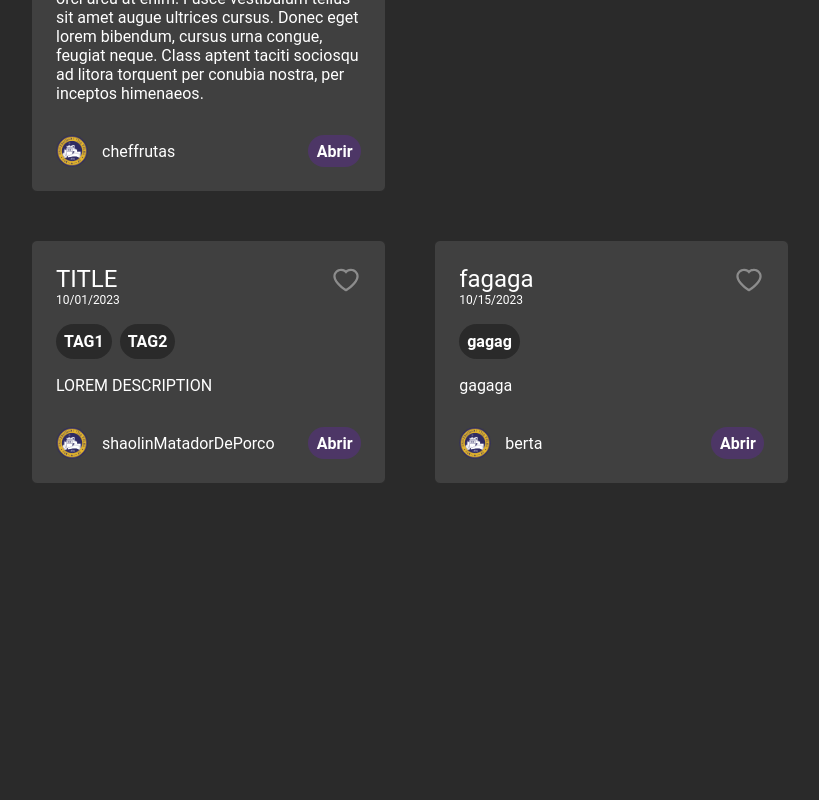
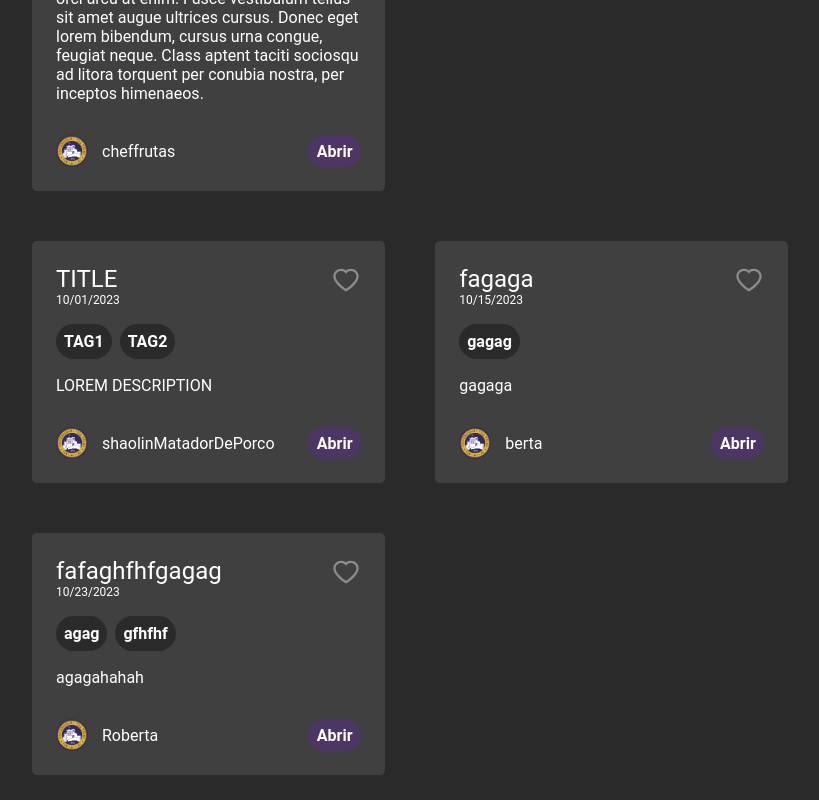
Before and after one commit to jojosuelobo/babel, a React (Vite) app: page / in a window 1280 px wide. Shown: the part 571-1371 px from the top of the page, without its empty margins (265-1084 px from the left). Before the commit the page ends 1079 px from the top, so only its background shows below. Built offline with nearby package versions, Linux system fonts and the light colour scheme; no server answers; data requests are answered from the project's data file; a web font is replaced by a local one.

Commit message:
trazendo infos do card original no editar

```diff
--- a/data/db.json
+++ b/data/db.json
@@ -108,6 +108,23 @@
           "descricao_item": "gagaga"
         }
       ]
+    },
+    {
+      "id": 415,
+      "titulo": "fafaghfhfgagag",
+      "data_postagem": "10/23/2023",
+      "tags_relacionadas": [
+        "agag",
+        "gfhfhf"
+      ],
+      "descricao": "agagahahah",
+      "nome_usuario": "Roberta",
+      "itens_lista": [
+        {
+          "nome_item": "gagaaba",
+          "descricao_item": "gagaghahab\nahahaha\nhahah"
+        }
+      ]
     }
   ]
 }
--- a/src/pages/EditPost/index.jsx
+++ b/src/pages/EditPost/index.jsx
@@ -1,5 +1,10 @@
 /* eslint-disable no-unused-vars */
 import styles from './Edit.module.sass'
+
+import { toast } from 'react-toastify';
+import 'react-toastify/dist/ReactToastify.css';
+
+import profile from '../../../public/logoUVV.png'
 
 // lib
 import moment from 'moment/moment'
@@ -18,20 +23,20 @@ import { useFetch } from '../../hooks/useFetch'
 
 // Components
 import Header from '../../components/header'
+import Aside from '../../components/asideCustom'
 
 // Firebase
 import { getAuth } from "firebase/auth";
-import { showSuccessToast, showErrorToast } from '../../components/toast';
 
 
 export default function Edit() {
+
     const url = 'http://localhost:3000/posts'
     const { httpConfig, loading } = useFetch(url)
 
     const { id } = useParams()
 
-    const [post, setPost] = useState([])
-    const [tag, setTags] = useState([])
+    const [post, setPost] = useState({})
     const [lista, setLista] = useState([])
 
     const navigate = useNavigate()
@@ -55,15 +60,22 @@ export default function Edit() {
     // Data e dia
     const dataPostagem = moment().format('L')
 
-    useEffect(() => {
-        getPosts()
-    }, [])
+
 
     const [titulo, setTitulo] = useState('')
     const [descricao, setDescricao] = useState('')
-    // const [lista, setLista] = useState([])
+    const [tags, setTags] = useState([]);
 
-    //setTag(post.tags_relacionadas)
+    useEffect(() => {
+        getPosts()
+    }, []);
+
+    useEffect(() => {
+        setTitulo(post.titulo);
+        setDescricao(post.descricao);
+        setTags(post.tags_relacionadas);
+    }, [post]);
+
 
     const handleSubmit = async () => {
 
@@ -73,20 +85,10 @@ export default function Edit() {
             id: novoId + 1,
             titulo,
             data_postagem: dataPostagem,
-            tags_relacionadas: tag,
+            tags_relacionadas: tags,
             descricao,
             nome_usuario: displayName,
             itens_lista: lista
-            // itens_lista: [
-            //     {
-            //         nome_item: "One Piece",
-            //         descricao_item: "Anime de pirata que estica"
-            //     },
-            //     {
-            //         nome_item: "Naruto",
-            //         descricao_item: "Alguma coisa sobre ninjas"
-            //     },
-            // ]
         }
 
         console.log(post)
@@ -95,11 +97,10 @@ export default function Edit() {
             await httpConfig(id, "DELETE");
             await httpConfig(post, "POST")
             navigate('/');
-            showSuccessToast('Lista editada com sucesso!')
         } catch (error) {
             console.log(error)
-            showErrorToast('Falha ao editar a lista. Por favor, tente novamente.')
         }
+
         //httpConfig(post, "PUT")
     }
 
@@ -114,33 +115,29 @@ export default function Edit() {
                         </div>
                         <div className={styles.upperForm}>
                             <h2>Título</h2>
-                            <input onChange={(e) => setTitulo(e.target.value)} className={styles.title} />
+                            <input onChange={(e) => setTitulo(e.target.value)}
+                                value={titulo}
+                                className={styles.title} />
                             <p className={styles.date}>{dataPostagem}</p>
                             <label className={styles.tags}>
                                 Tags
                                 <input
                                     // PS: Isto está horrivelmente maravilhosamente funcionando, é oque importa!
-                                    onChange={(e) =>
+                                    value={tags}
+                                    onChange={(e) => {
+                                        const tagInput = e.target.value;
                                         setTags(
-                                            ((e.target.value).split(",").map((tag) => tag.trim()))
-                                                .filter((tag) => tag !== "")
-                                        )
+                                            tagInput.split(",").map((tag) => tag.trim()))
+                                            .filter((tag) => tag !== "")
+                                    }
+
                                     }
                                 />
                             </label>
                             <p>Descrição</p>
-                            <textarea onChange={(e) => setDescricao(e.target.value)} className={styles.desc}>{post.descricao}</textarea>
-
-                            {/* <div className={styles.list}>
-                            <ul>
-                                {post.itens_lista?.map((item) => (
-                                    <li key={item.nome_item}>
-                                        <h1>{item.nome_item}</h1>
-                                        <p>{item.descricao_item}</p>
-                                    </li>
-                                ))}
-                            </ul>
-                        </div> */}
+                            <textarea onChange={(e) => setDescricao(e.target.value)}
+                                className={styles.desc} value={descricao}
+                            >{post.descricao}</textarea>
                         </div>
                         <div className={styles.list}>
                             <ul>
@@ -152,6 +149,7 @@ export default function Edit() {
                                                 <input
                                                     type="text"
                                                     className={styles.item_input}
+                                                    value={item.nome_item}
                                                     onChange={(e) => {
                                                         const newList = [...lista];
                                                         newList[index].nome_item = e.target.value;
@@ -164,6 +162,7 @@ export default function Edit() {
                                                 <textarea
                                                     type="text"
                                                     className={styles.item_text}
+                                                    value={item.descricao_item}
                                                     onChange={(e) => {
                                                         const newList = [...lista];
                                                         newList[index].descricao_item = e.target.value;
```
